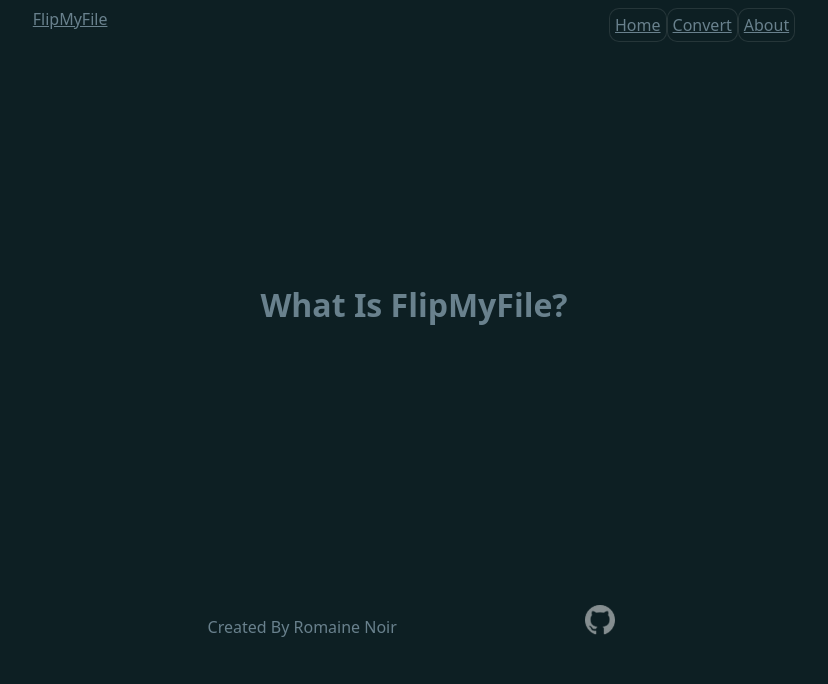
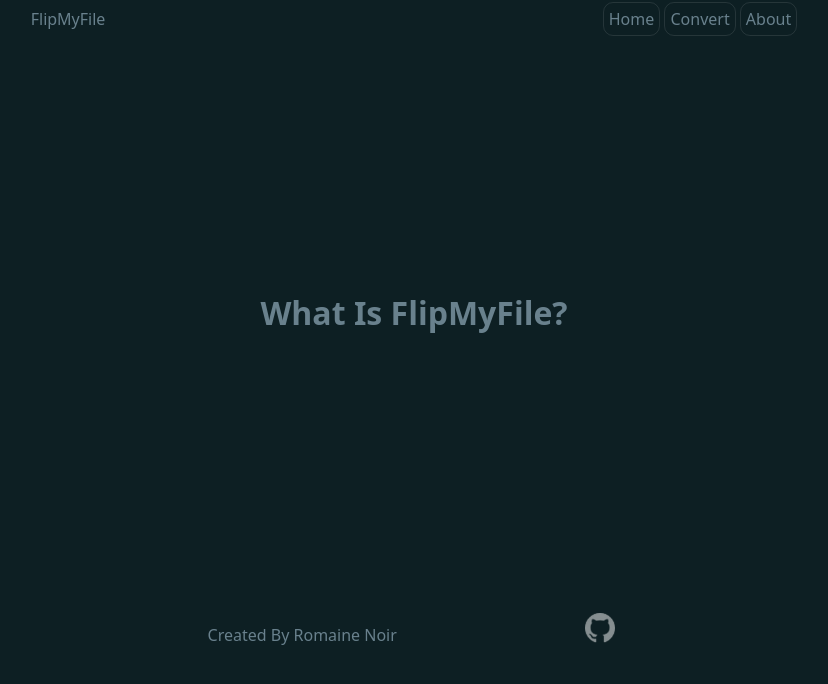
Before and after one commit to romainenoir/file-converter_flask, a Flask app: page /about in a window 1280 px wide. Shown: the top 684 px of the page, without its empty margins (226-1054 px from the left). Run offline with Flask 3, Linux system fonts and the light colour scheme.

Commit message:
style: update link styling and adjust navigation link layout

```diff
--- a/static/style.css
+++ b/static/style.css
@@ -3,6 +3,10 @@
     color: #69818D;
     box-sizing: border-box;
     font-family: system-ui, -apple-system, BlinkMacSystemFont, 'Segoe UI', Roboto, Oxygen, Ubuntu, Cantarell, 'Open Sans', 'Helvetica Neue', sans-serif
+}
+
+a {
+    text-decoration: none;
 }
 
 hr {
@@ -16,8 +20,8 @@ hr {
 }
 
 .nav_links {
-    display: flex;
-    justify-content: space-between
+    justify-content: space-evenly;
+    margin-bottom: 20px;
 }
 
 .nav_link {
```
